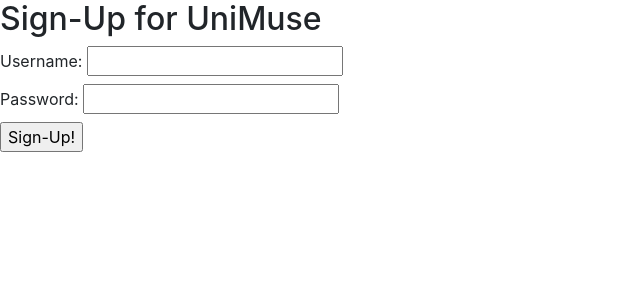
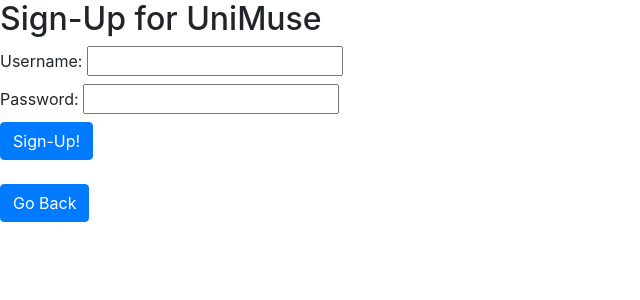
Before and after one commit to student-code-reviews/UniMuse, a Flask app: page /sign-up-form in a window 1280 px wide. Shown: the top 300 px of the page, without its empty margins (0-640 px from the left). Run offline with Flask 2, Linux system fonts and the light colour scheme; some libraries are stand-ins or nearby versions.

Commit message:
Added go back to main page button on sign-up page. Also separated out functional tests for new user vs. existing user.

```diff
--- a/UniMuse/templates/sign-up-form.html
+++ b/UniMuse/templates/sign-up-form.html
@@ -14,8 +14,13 @@
     <label id="sign-up-pw-label">
       Password: <input type="password" name="um-new-password" required>
     </label><br>
-    <input id="submit-new-user" type="submit" value="Sign-Up!">
+    <button type="submit" class="btn btn-primary" id="submit-new-user">Sign-Up!</button>
 
   </form>
 
+  <br>
+
+  <button class="btn btn-primary" id="signup-to-main-btn" onclick="location.href = '/'">
+    Go Back</button>
+
 {% endblock %}
```
